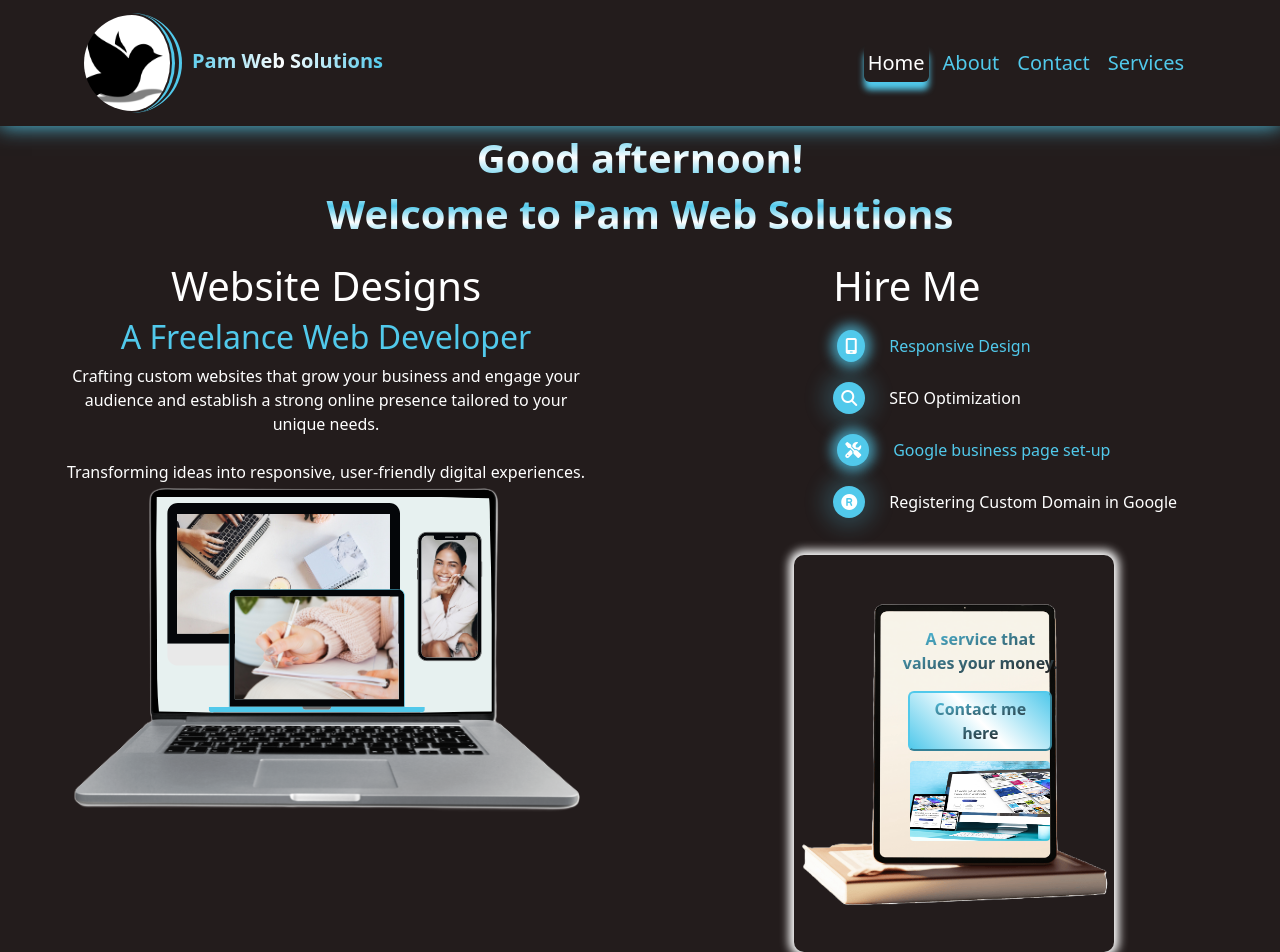
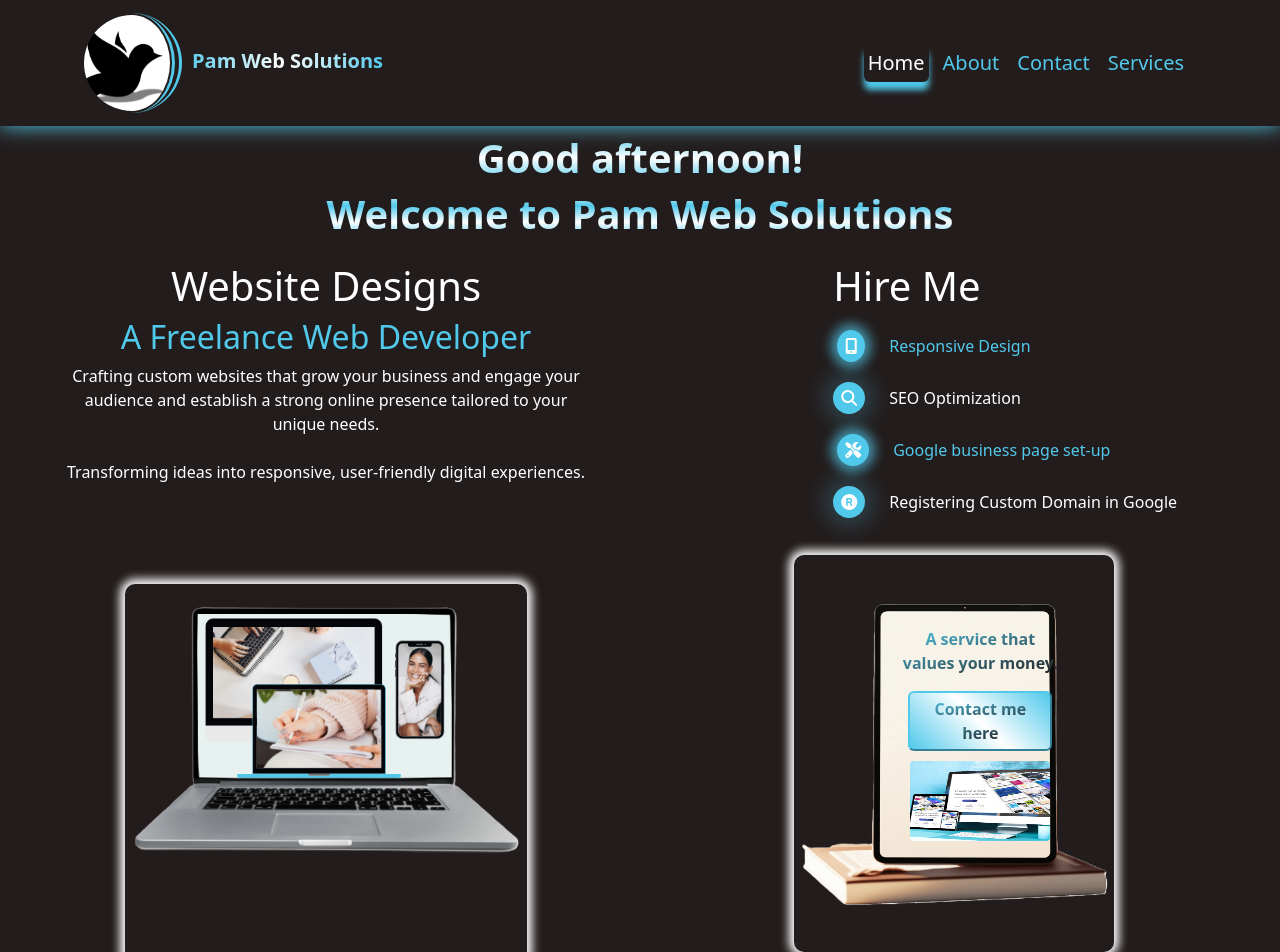
Before and after one commit to Markpm-code/pam-w-solutions, a React (Vite) app in the folder pam-websolutions/: page /#/ in a window 1280 px wide. Shown: the top 952 px of the page. Built offline with nearby package versions, Linux system fonts and the light colour scheme.

Commit message:
add border and hover effect

```diff
--- a/pam-websolutions/src/pages/Home.css
+++ b/pam-websolutions/src/pages/Home.css
@@ -43,6 +43,23 @@
   text-align: center;
   margin: auto 6%;
 }
+
+.laptop-image-div {
+  margin-top: 100px;
+  box-shadow: 0 0 10px 5px #FFFF;
+  border-radius: 10px;
+  padding: 20px 6px 0 6px;
+  height: 380px;
+  opacity: 1;
+  transition: opacity 1s ease-out, box-shadow 1s ease-out, transform 1s ease-out;
+}
+
+.laptop-image-div:hover {
+  box-shadow: 0 0 10px 5px rgb(81, 201, 235);
+  transform: scale(0.95);
+  opacity: 0.9;
+}
+
 .profile {
   width: 400px;
   height: 400px;
@@ -129,11 +146,14 @@
   box-shadow: 0 0 10px 5px #FFFF;
   border-radius: 10px;
   padding: 6px;
+  opacity: 1;
   transition: opacity 1s ease-out, box-shadow 1s ease-out, transform 1s ease-out;
 }
 
 .tablet_img:hover {
   box-shadow: 0 0 10px 5px rgb(81, 201, 235);
+  transform: scale(0.95);
+  opacity: 0.9;
 }
 
 .service_qoute {
--- a/pam-websolutions/src/pages/Home.tsx
+++ b/pam-websolutions/src/pages/Home.tsx
@@ -84,7 +84,7 @@ const Home = () => {
                   experiences.
                 </p>
               </div>
-              <div>
+              <div className='laptop-image-div col-8 mx-auto'>
                 <img className="img-fluid " src={Laptop} alt="laptop image" />
               </div>
             </div>
```
